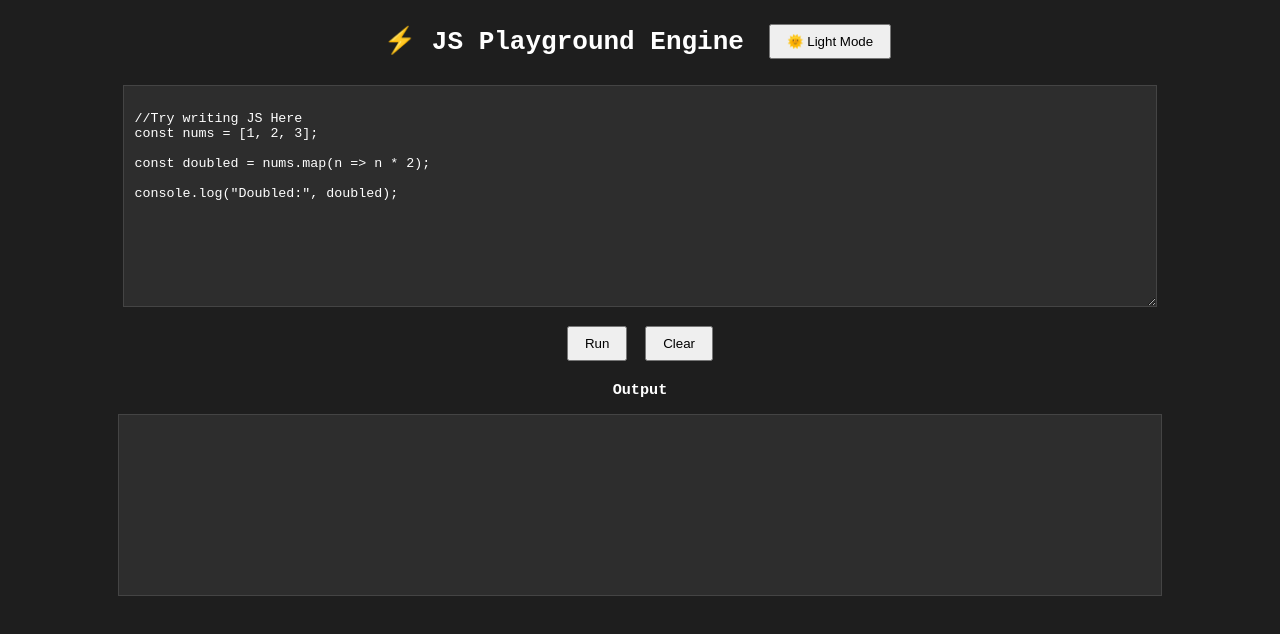
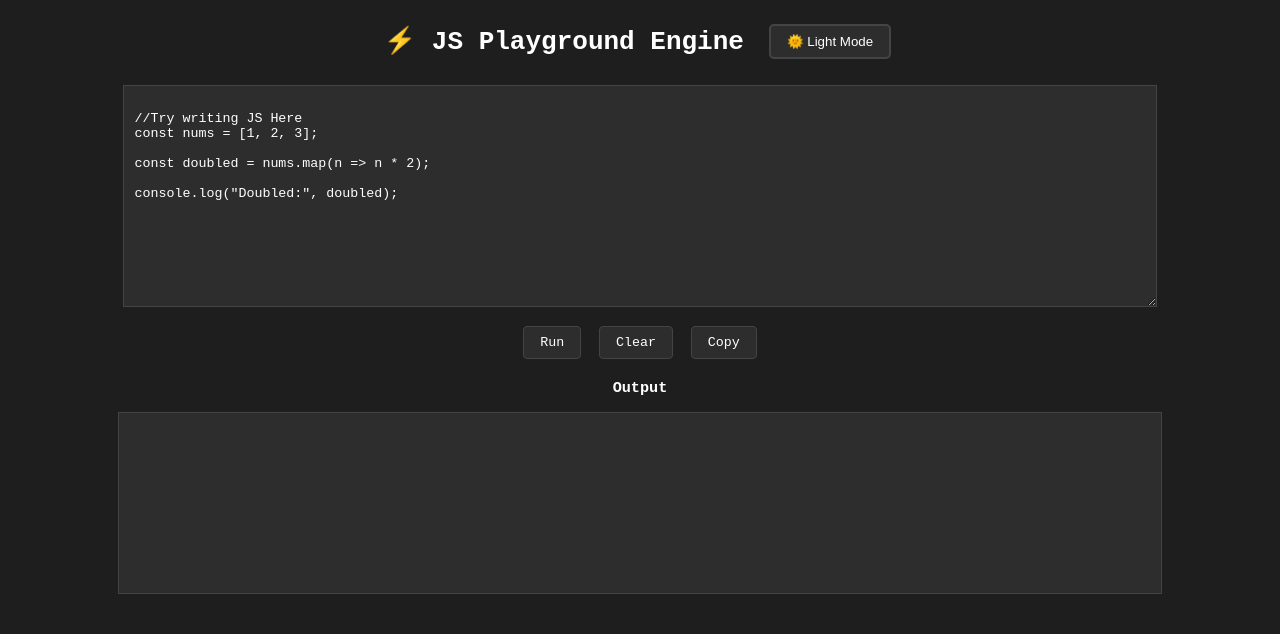
Before and after one commit to akhilrocz/JavaScript_Playground, a plain HTML site: page index.html in a window 1280 px wide. Drawn offline with Linux system fonts and the light colour scheme.

Commit message:
Add copy button functionality and style enhancements

```diff
--- a/index.html
+++ b/index.html
@@ -15,6 +15,7 @@
 <div class="buttons">
     <button id="run-btn">Run</button>
     <button id="clear-btn">Clear</button>
+    <button id="copy-btn">Copy</button>
 </div>
 <h3>Output</h3>
 <pre id="output"></pre>
--- a/script.js
+++ b/script.js
@@ -77,6 +77,7 @@ const output = document.getElementById("output");
 const runBtn = document.getElementById("run-btn");
 const clearBtn = document.getElementById("clear-btn");
 const codeInput = document.getElementById("code-input");
+const copyBtn = document.getElementById("copy-btn");
 
 const jsPlayground = new JSPlayground(output);
 
@@ -88,6 +89,19 @@ clearBtn.addEventListener("click",()=>{
     jsPlayground.clear();
 })
 
+copyBtn.addEventListener("click",()=>{
+    navigator.clipboard.writeText(codeInput.value).then(()=>{
+        const originalText = copyBtn.textContent;
+        copyBtn.textContent = "Copied!";
+        copyBtn.classList.add("success");
+
+        setTimeout(()=>{
+            copyBtn.textContent=originalText;
+            copyBtn.classList.remove("success");
+        },2000);
+    })
+})
+
 codeInput.value =`
 //Try writing JS Here
 const nums = [1, 2, 3];
--- a/styles.css
+++ b/styles.css
@@ -82,3 +82,48 @@ body {
 .slow{
   color: red;
 }
+
+#run-btn,#clear-btn{
+   display: inline-flex;
+    align-items: center;
+    gap: 8px; /* Space between the icon and text */
+    padding: 8px 16px;
+    cursor: pointer;
+    font-family: inherit;
+    border-radius: 4px;
+    border: 1px solid var(--border-color);
+    background-color: var(--input-bg);
+    color: var(--text-color);
+    transition: all 0.2s ease;
+}
+
+#themeToggle{
+   border: 2px solid var(--border-color);
+   background-color: var(--input-bg);
+   color: var(--text-color);
+   border-radius: 5px;
+}
+
+#copy-btn {
+    display: inline-flex;
+    align-items: center;
+    gap: 8px; /* Space between the icon and text */
+    padding: 8px 16px;
+    cursor: pointer;
+    font-family: inherit;
+    border-radius: 4px;
+    border: 1px solid var(--border-color);
+    background-color: var(--input-bg);
+    color: var(--text-color);
+    transition: all 0.2s ease;
+}
+
+#copy-btn:hover {
+    filter: brightness(1.2);
+}
+
+.success {
+    background-color: #28a745 !important;
+    color: white !important;
+    border-color: #1e7e34 !important;
+}
```
